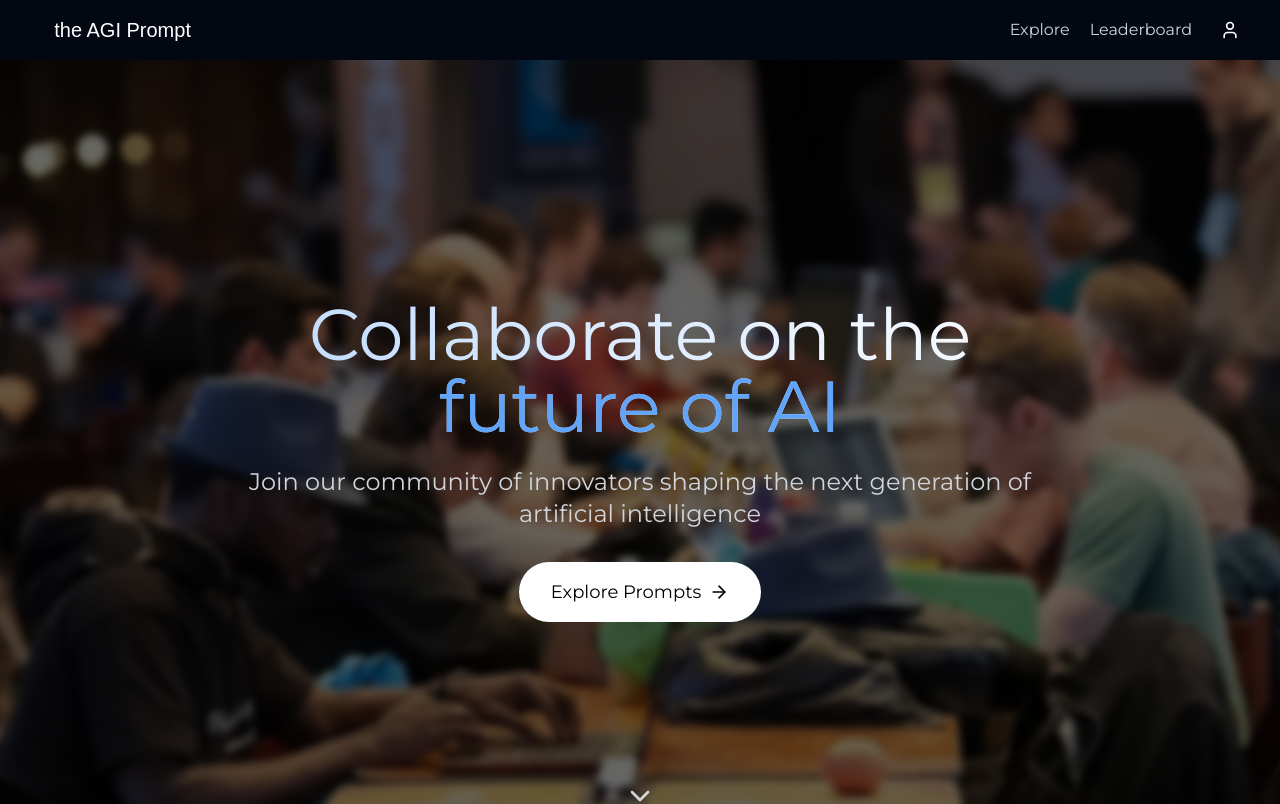
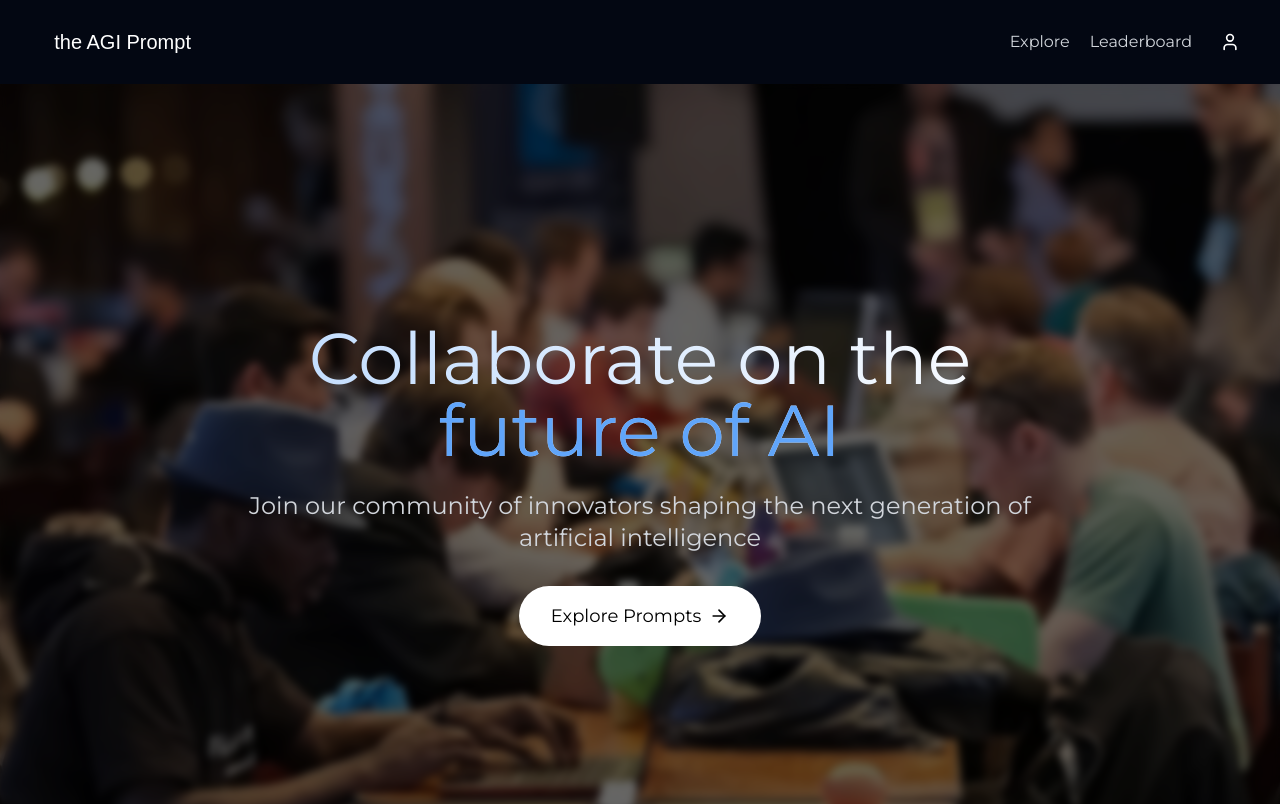
Before and after one commit to miguelg719/the_agi_prompt, a React (Create React App) app in the folder frontend/: page / in a window 1280 px wide. Shown: the top 804 px of the page. Built offline with nearby package versions, Linux system fonts and the light colour scheme; no server answers; a web font is replaced by a local one.

Commit message:
increasing header padding

```diff
--- a/frontend/src/components/header.js
+++ b/frontend/src/components/header.js
@@ -10,7 +10,7 @@ const Header = () => {
 
     return (
         <>
-            <header className="bg-gray-950 text-white py-3 px-8">
+            <header className="bg-gray-950 text-white py-6 px-8">
                 <div className="container mx-auto flex justify-between items-center">
                     {/* Logo */}
                     <Link to="/">
```
Also changed, not shown: 11 other files (tests, documents, lock files or other folders).
